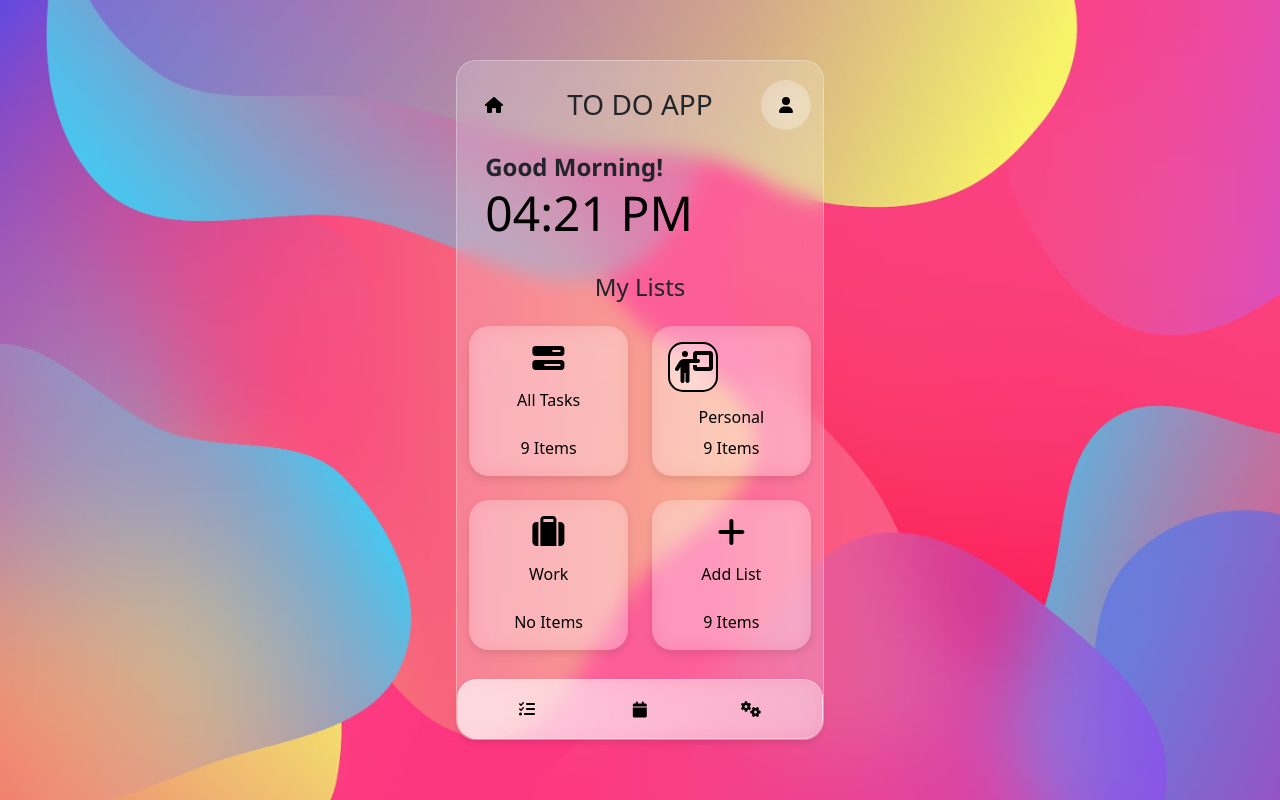
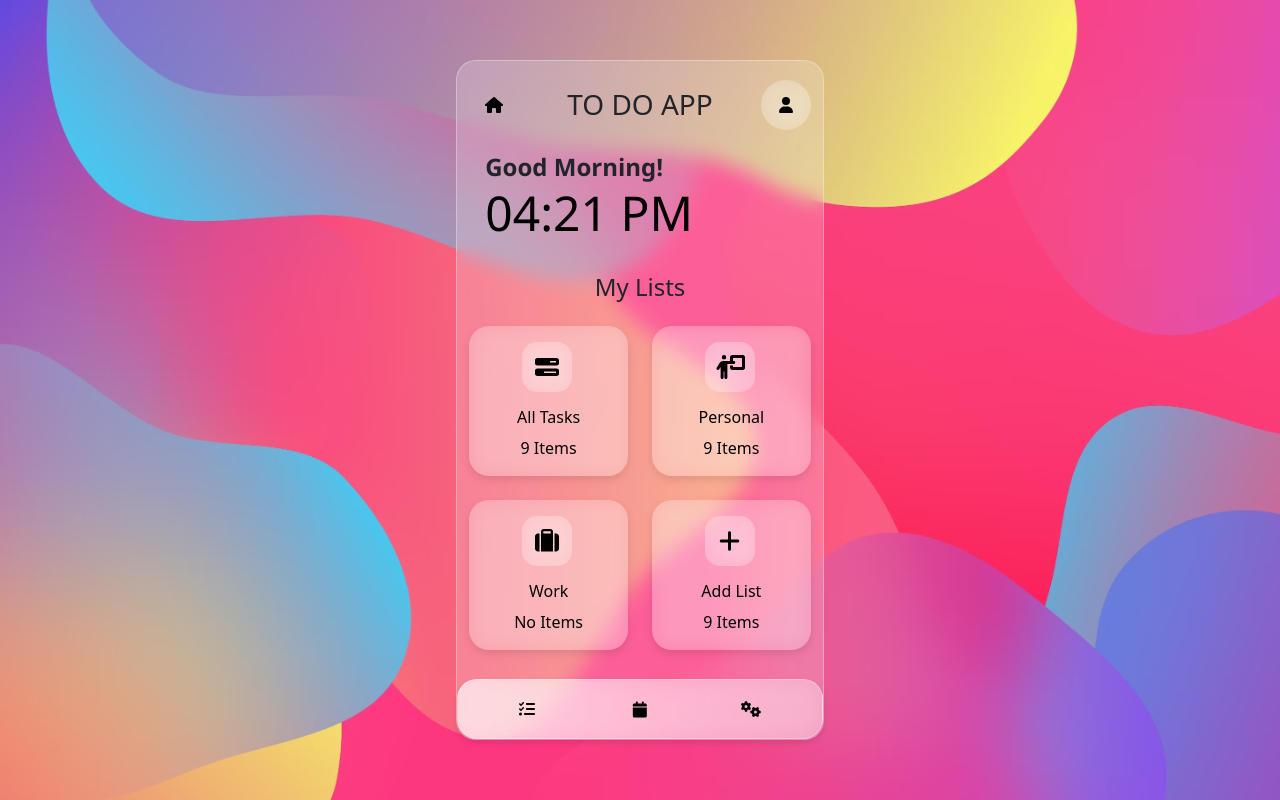
Before and after one commit to holc7/react-to-do-project, a React (Vite) app: page / in a window 1280 px wide. Built offline with nearby package versions, Linux system fonts and the light colour scheme.

Commit message:
Improvements

```diff
--- a/src/App.css
+++ b/src/App.css
@@ -162,10 +162,9 @@ body {
 }
 
 .icon-border {
-  display: inline-flex;
+  display: flex;
   align-items: center;
   justify-content: center;
-  border: 2px solid #000;
   border-radius: 30%;
   width: 50px;
   height: 50px;
@@ -173,4 +172,14 @@ body {
   background: rgba(255, 255, 255, 0.2);
   backdrop-filter: blur(10px);
   -webkit-backdrop-filter: blur(10px);
+  margin-left: 2.3rem;
 }
+
+
+.test-fa {
+  font-size: 24px;
+}
+
+.test-active-fa {
+
+}
--- a/src/Components/MyLists.jsx
+++ b/src/Components/MyLists.jsx
@@ -10,7 +10,9 @@ const MyTasks = () => {
                 <div class="col-6 mb-4">
                 <div class="card text-center">
                     <div class="card-body">
-                    <FontAwesomeIcon icon={faTasksAlt} size="2xl"/>
+                      <div className="icon-border">
+                        <FontAwesomeIcon  className="test-fa" icon={faTasksAlt} size="2xl"/>
+                      </div>
                     <h3 class="card-title">All Tasks</h3>
                     <p class="card-text">9 Items</p>
                     </div>
@@ -20,7 +22,7 @@ const MyTasks = () => {
                 <div className="card text-center">
                 <div className="card-body">
                     <div className="icon-border">
-                        <FontAwesomeIcon icon={faPersonChalkboard} size="2xl"/>
+                        <FontAwesomeIcon className="test-fa" icon={faPersonChalkboard} size="2xl"/>
                     </div>
                     <h3 className="card-title">Personal</h3>
                      <p className="card-text">9 Items</p>
@@ -33,7 +35,9 @@ const MyTasks = () => {
                 <div class="col-6 mb-4">
                 <div class="card text-center">
                     <div class="card-body">
-                    <FontAwesomeIcon icon={faSuitcase} size="2xl"/>
+                    <div className="icon-border">
+                        <FontAwesomeIcon className="test-fa" icon={faSuitcase} size="2xl"/>
+                        </div>
                     <h3 class="card-title">Work</h3>
                     <p class="card-text">No Items</p>
                     </div>
@@ -42,7 +46,9 @@ const MyTasks = () => {
                 <div class="col-6 mb-4">
                 <div class="card text-center">
                     <div class="card-body">
-                    <FontAwesomeIcon icon={faAdd} size="2xl"/>
+                    <div className="icon-border">
+                        <FontAwesomeIcon className="test-fa" icon={faAdd} size="2xl"/>
+                        </div>
                     <h3 class="card-title">Add List</h3>
                     <p class="card-text">9 Items</p>
                     </div>
```
